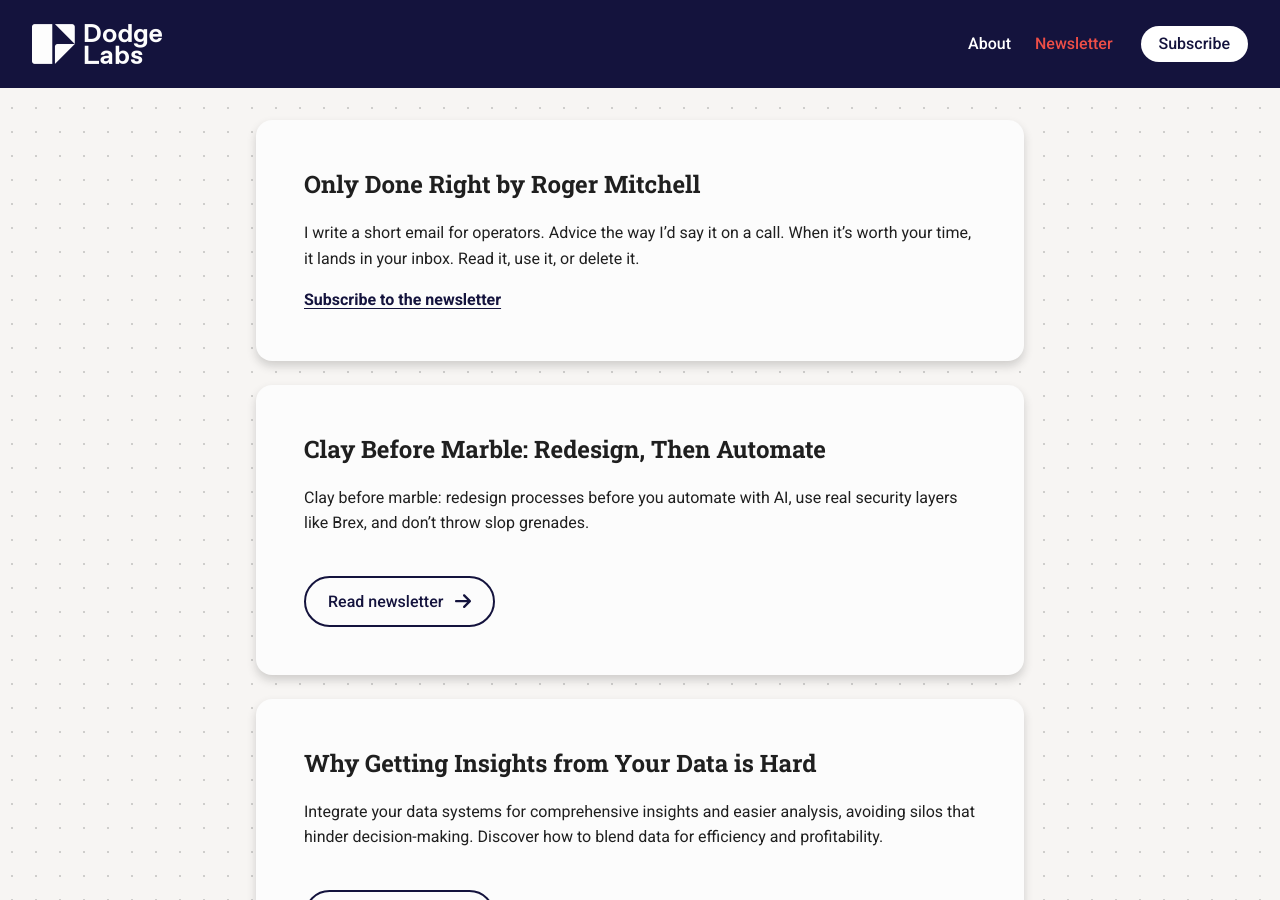
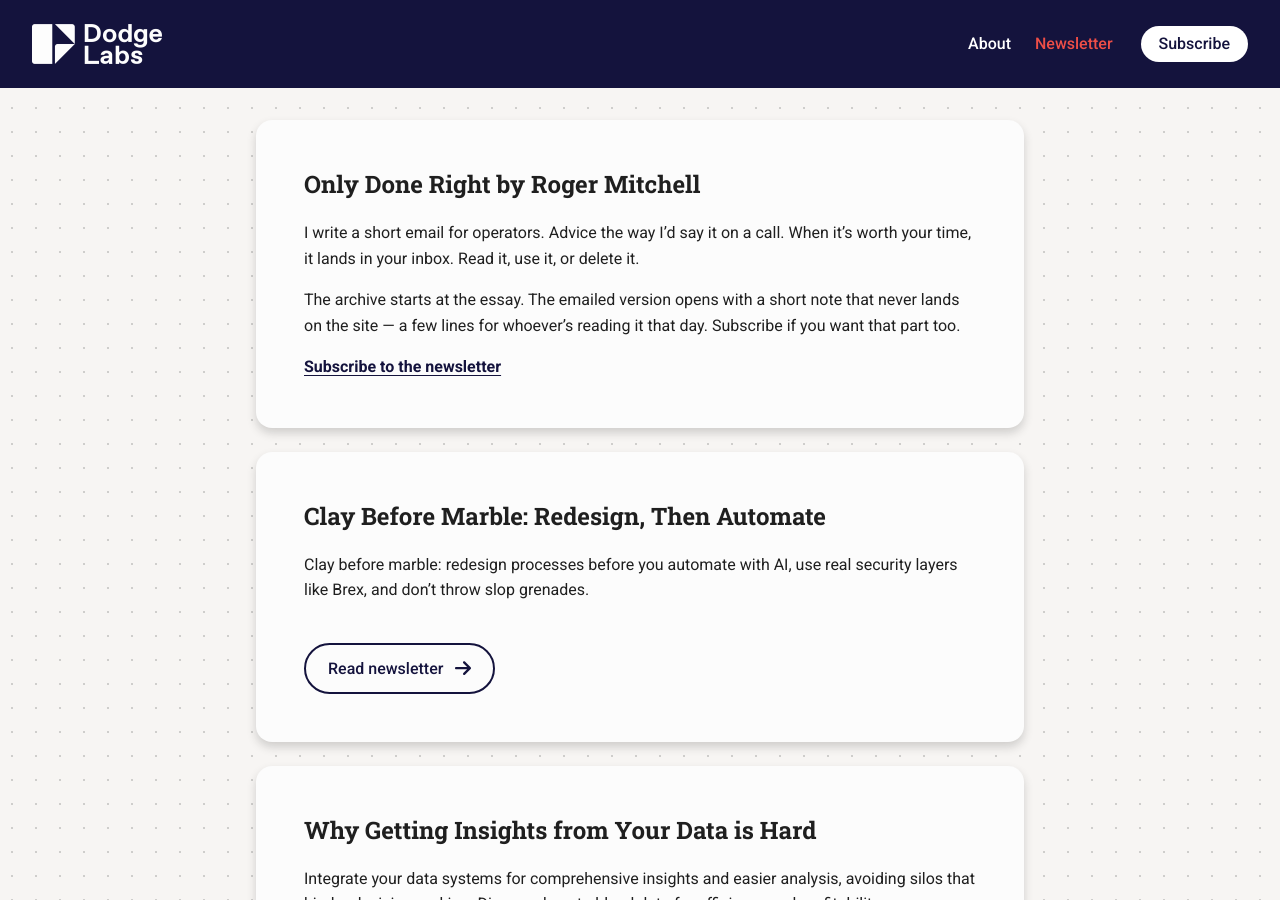
Before and after one commit to DodgeLabs/website, a Jekyll site: the page built from newsletter.md, in a window 1280 px wide and 900 px high. Built offline with Jekyll 4.4.1, drawn with Linux system fonts in a browser that asks for light colours.

Commit message:
newsletter archive teaser for email-only opener

```diff
--- a/_includes/subscribe-card.html
+++ b/_includes/subscribe-card.html
@@ -5,6 +5,10 @@
 
 <div class="card__body" markdown="1">
 I write a short email for operators. Advice the way I’d say it on a call. When it’s worth your time, it lands in your inbox. Read it, use it, or delete it.
+{%- if include.collapse_form %}
+
+The archive starts at the essay. The emailed version opens with a short note that never lands on the site — a few lines for whoever’s reading it that day. Subscribe if you want that part too.
+{%- endif %}
 </div>
 
 {%- if include.collapse_form %}
```
